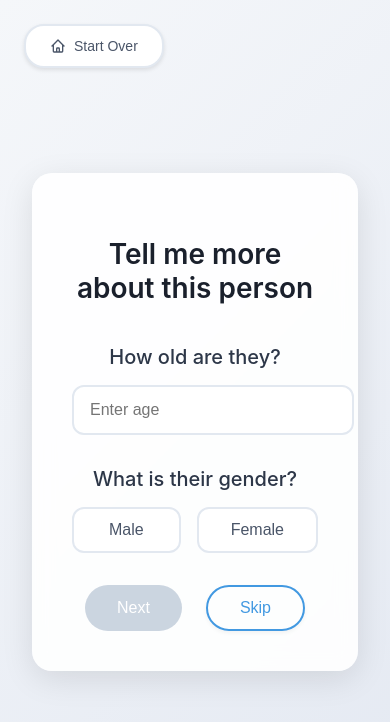
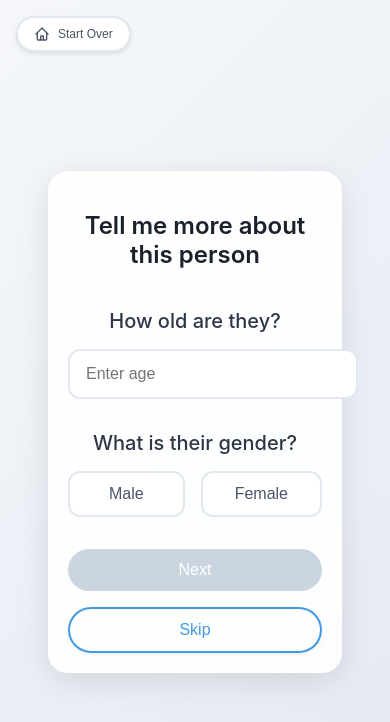
Before and after one commit to sporicle/gift-ai, an Angular app in the folder gift-frontend/: page /person-profile in a window 390 px wide. Shown: the top 722 px of the page. Built offline with nearby package versions, Linux system fonts and the light colour scheme.

Commit message:
Update a few styles for mobile friendly.

```diff
--- a/gift-frontend/src/app/components/interests-selection/interests-selection.component.scss
+++ b/gift-frontend/src/app/components/interests-selection/interests-selection.component.scss
@@ -185,3 +185,18 @@
   color: #666;
   font-style: italic;
 }
+
+@media (max-width: 768px) {
+  .custom-interest-row {
+    margin: 0 1rem;
+
+    input {
+      font-size: 0.875rem;
+    }
+  }
+
+  .add-button {
+    margin: 0 1rem 2rem;
+    font-size: 0.875rem;
+  }
+}
--- a/gift-frontend/src/app/components/landing-page/landing-page.component.scss
+++ b/gift-frontend/src/app/components/landing-page/landing-page.component.scss
@@ -181,3 +181,33 @@
     font-size: 5rem;
   }
 }
+
+@media (max-width: 768px) {
+  .logo-container {
+    margin-top: 1rem;
+    margin-bottom: 4rem;
+  }
+
+  .logo {
+    font-size: 2.2rem;
+  }
+
+  .prompt-container {
+    margin: 0 1rem 2rem;
+    padding: 1.5rem;
+  }
+
+  .prompt-form {
+    font-size: 1rem;
+
+    .input-wrapper input {
+      width: 150px;
+      font-size: 1rem;
+    }
+  }
+
+  .get-started-button {
+    padding: 0.875rem 2rem;
+    font-size: 1.125rem;
+  }
+}
--- a/gift-frontend/src/app/components/results/results.component.scss
+++ b/gift-frontend/src/app/components/results/results.component.scss
@@ -124,8 +124,33 @@
 }
 
 @media (max-width: 768px) {
+  .results-container {
+    padding: 1rem;
+  }
+
   .results-grid {
     grid-template-columns: 1fr;
+    gap: 1.5rem;
+  }
+
+  .gift-card {
+    .gift-content {
+      padding: 1rem;
+
+      h2 {
+        font-size: 1.125rem;
+      }
+
+      .button-group {
+        flex-direction: column;
+        gap: 0.75rem;
+
+        .view-product,
+        .see-similar {
+          width: 100%;
+        }
+      }
+    }
   }
 }
 
--- a/gift-frontend/src/styles.scss
+++ b/gift-frontend/src/styles.scss
@@ -233,3 +233,49 @@ app-selection-summary {
     height: 16px;
   }
 }
+
+/* Add these media queries at the end of the file */
+@media (max-width: 768px) {
+  .selection-container {
+    margin: 1rem;
+    padding: 1.5rem;
+    width: calc(100% - 2rem);
+  }
+
+  .pills-container {
+    gap: 0.75rem;
+  }
+
+  .pill {
+    padding: 0.75rem 1rem;
+    font-size: 0.875rem;
+  }
+
+  .button-container {
+    flex-direction: column;
+    gap: 1rem;
+    width: 100%;
+
+    .next-button,
+    .skip-button {
+      width: 100%;
+    }
+  }
+
+  .start-over-button {
+    top: 1rem;
+    left: 1rem;
+    padding: 0.5rem 1rem;
+    font-size: 0.75rem;
+  }
+}
+
+@media (max-width: 480px) {
+  h2 {
+    font-size: 1.5rem !important;
+  }
+
+  .selection-container {
+    padding: 1.25rem;
+  }
+}
```
